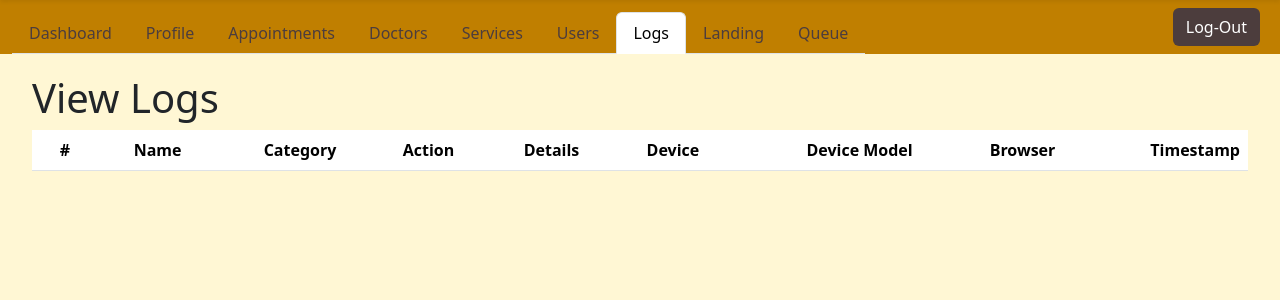
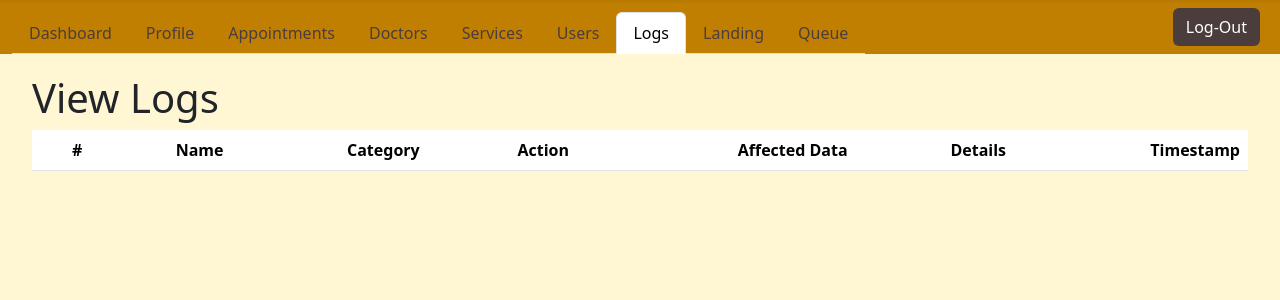
Before and after one commit to jolorambongga/SDAICv.0.13.06.23, a PHP site: page /logs.php in a window 1280 px wide. Shown: the part 56-356 px from the top of the page. Run offline with PHP 8.4, Linux system fonts and the light colour scheme; data that the repository does not hold is empty.

Commit message:
Add files via upload

```diff
--- a/admin/logs.php
+++ b/admin/logs.php
@@ -30,10 +30,8 @@ include_once('header.php');
                 <th scope="col">Name</th>
                 <th scope="col">Category</th>
                 <th scope="col">Action</th>
+                <th scope="col">Affected Data</th>
                 <th scope="col">Details</th>
-                <th scope="col">Device</th>
-                <th scope="col">Device Model</th>
-                <th scope="col">Browser</th>
                 <th scope="col">Timestamp</th>
               </tr>
             </thead>
```
